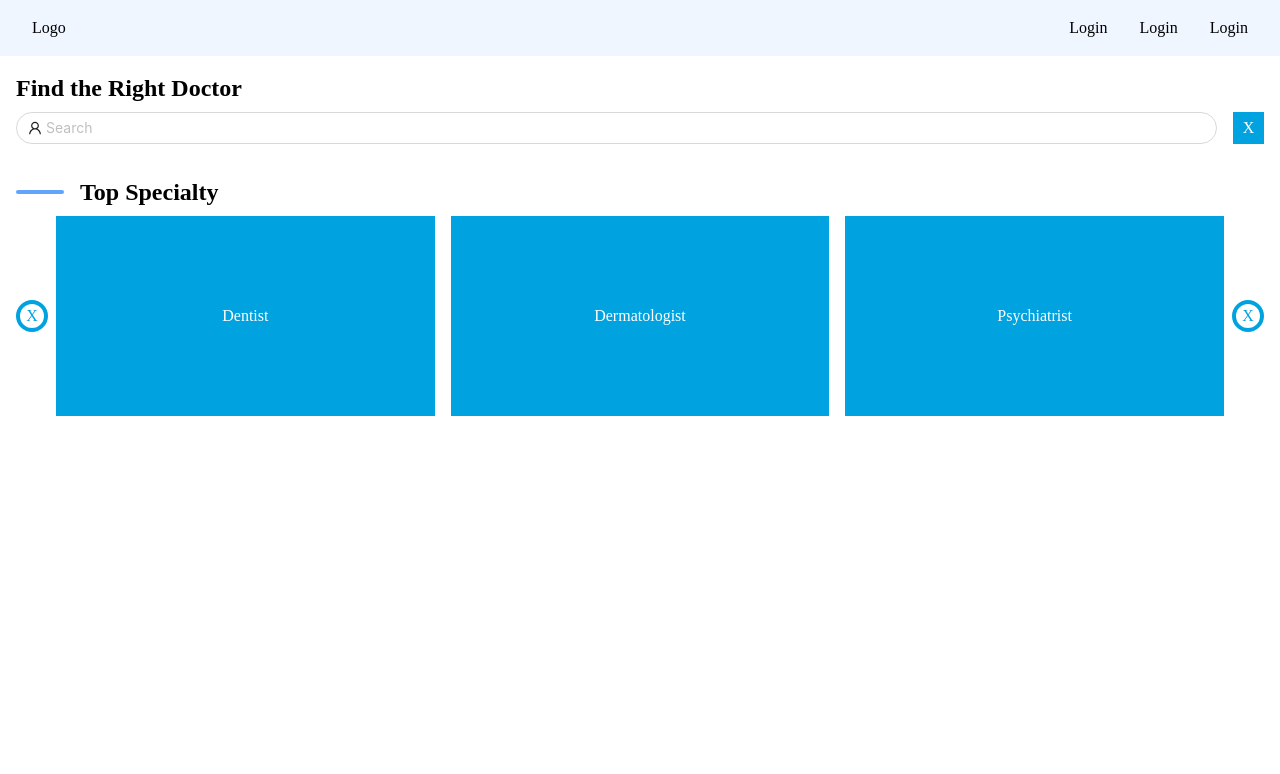
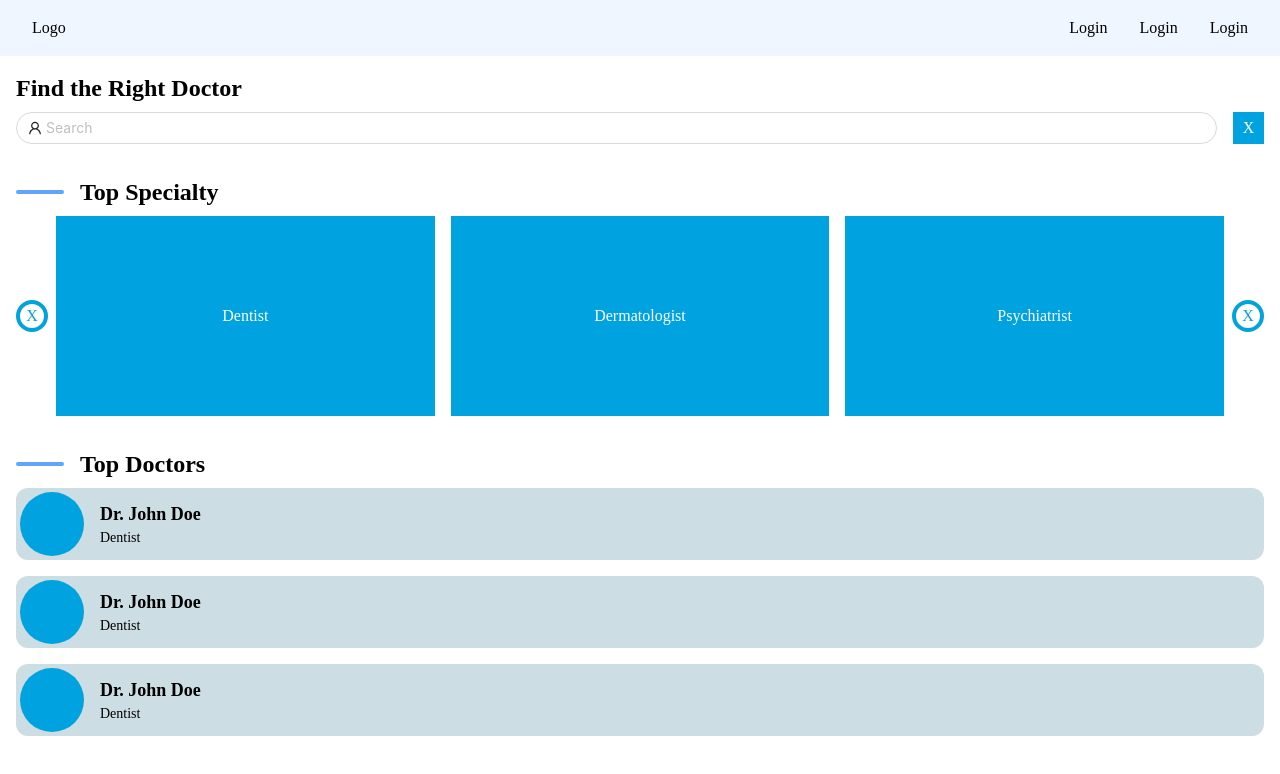
Before and after one commit to chatchatabc/healthhealthabc-frontend, a Next.js app: page / in a window 1280 px wide. Shown: the top 774 px of the page. Built offline with nearby package versions, Linux system fonts and the light colour scheme.

Commit message:
feat: added top doctors section

```diff
--- a/src/app/page.tsx
+++ b/src/app/page.tsx
@@ -13,6 +13,24 @@ function Home() {
     "Dermatologist",
     "Psychiatrist",
     "Internal Medicine",
+  ];
+
+  const topDoctors = [
+    {
+      name: "Dr. John Doe",
+      specialty: "Dentist",
+      avatar: "https://picsum.photos/200",
+    },
+    {
+      name: "Dr. John Doe",
+      specialty: "Dentist",
+      avatar: "https://picsum.photos/200",
+    },
+    {
+      name: "Dr. John Doe",
+      specialty: "Dentist",
+      avatar: "https://picsum.photos/200",
+    },
   ];
 
   return (
@@ -40,7 +58,7 @@ function Home() {
         </div>
       </section>
 
-      {/* Top Specialty */}
+      {/* Top Specialty Section */}
       <Section sectionTitle="Top Specialty">
         <div className="flex items-center">
           <button
@@ -82,6 +100,26 @@ function Home() {
           </button>
         </div>
       </Section>
+
+      {/* Top Doctors Section */}
+      <Section sectionTitle="Top Doctors">
+        <ul className="space-y-4">
+          {topDoctors.map((doctor) => (
+            <li
+              key={doctor.name}
+              className={"bg-[#CCDDE4] rounded-xl overflow-hidden p-1"}
+            >
+              <div className="flex items-center space-x-4">
+                <div className="w-16 h-16 rounded-full bg-[#00A3E0]"></div>
+                <div>
+                  <h3 className="text-lg font-bold">{doctor.name}</h3>
+                  <p className="text-sm">{doctor.specialty}</p>
+                </div>
+              </div>
+            </li>
+          ))}
+        </ul>
+      </Section>
     </main>
   );
 }
```
